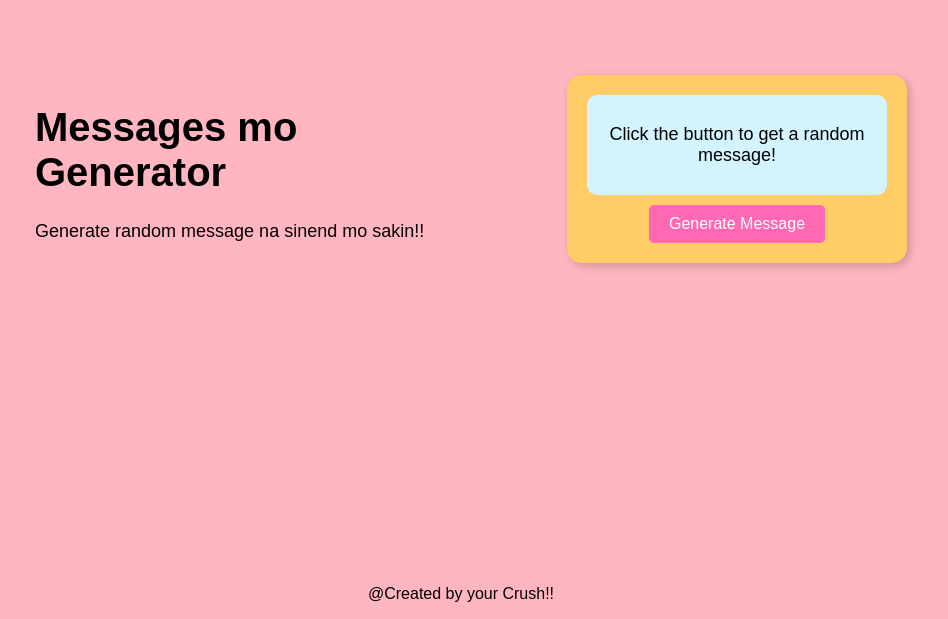
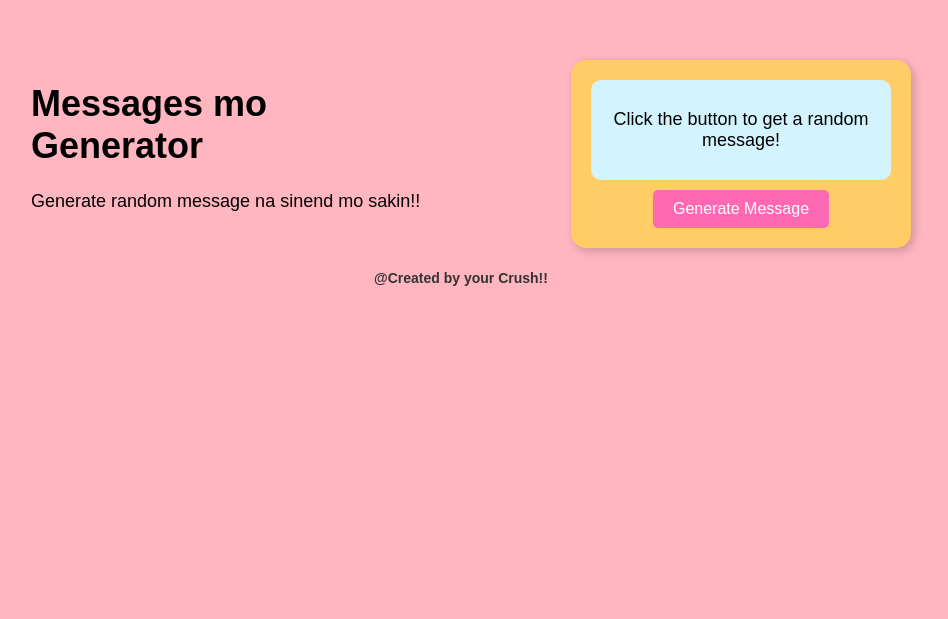
Before and after one commit to Jimar143/Wala-trip-ko-lang, a plain HTML site: page index.html in a window 1280 px wide. Shown: the part 231-850 px from the top of the page, without its empty margins (179-1127 px from the left). After the commit the page ends 800 px from the top, so only its background shows below. Drawn offline with Linux system fonts and the light colour scheme.

Commit message:
Update index.html

```diff
--- a/index.html
+++ b/index.html
@@ -11,23 +11,31 @@
             text-align: center;
             margin: 0;
             padding: 0;
+            display: flex;
+            flex-direction: column;
+            justify-content: center;
+            align-items: center;
+            height: 100vh;
         }
 
         .container {
             display: flex;
             justify-content: center;
             align-items: center;
-            height: 100vh;
+            flex-wrap: wrap;
+            width: 90%;
+            max-width: 900px;
         }
 
         .text-section {
-            width: 40%;
+            flex: 1;
+            min-width: 250px;
+            padding: 20px;
             text-align: left;
-            padding: 20px;
         }
 
         .text-section h1 {
-            font-size: 40px;
+            font-size: 36px;
             font-weight: bold;
         }
 
@@ -42,6 +50,7 @@
             border-radius: 15px;
             box-shadow: 3px 3px 10px rgba(0, 0, 0, 0.2);
             text-align: center;
+            margin-top: 20px;
         }
 
         .message-display {
@@ -69,6 +78,26 @@
         .button:hover {
             background-color: #ff1493;
         }
+
+        /* Responsive Design */
+        @media (max-width: 600px) {
+            .container {
+                flex-direction: column;
+                align-items: center;
+            }
+
+            .text-section {
+                text-align: center;
+            }
+        }
+
+        /* Footer */
+        .footer {
+            margin-top: 20px;
+            font-size: 14px;
+            color: #333;
+            font-weight: bold;
+        }
     </style>
 </head>
 <body>
@@ -87,6 +116,8 @@
         </div>
     </div>
 
+    <p class="footer">@Created by your Crush!!</p>
+
     <script>
         const messages = [
             "Inang yan HAHAHHA.",
@@ -104,7 +135,6 @@
             "Taena mo HAHAHAHHAHAHAAHAH.",
             "Yawa.",
             "Mataba bako jan te?\nBe honest ha\n Baka mapatay kita hahaha .",
-
             "Ina nito ahha.",
             "Yan lu² pa.",
             "Anyare na naman.",
@@ -123,7 +153,6 @@
             document.getElementById("message").innerText = messages[randomIndex];
         }
     </script>
-    <p><center>@Created by your Crush!!</center></p>
 
 </body>
 </html>
```
Lines whose indentation alone changed are shown as unchanged.
